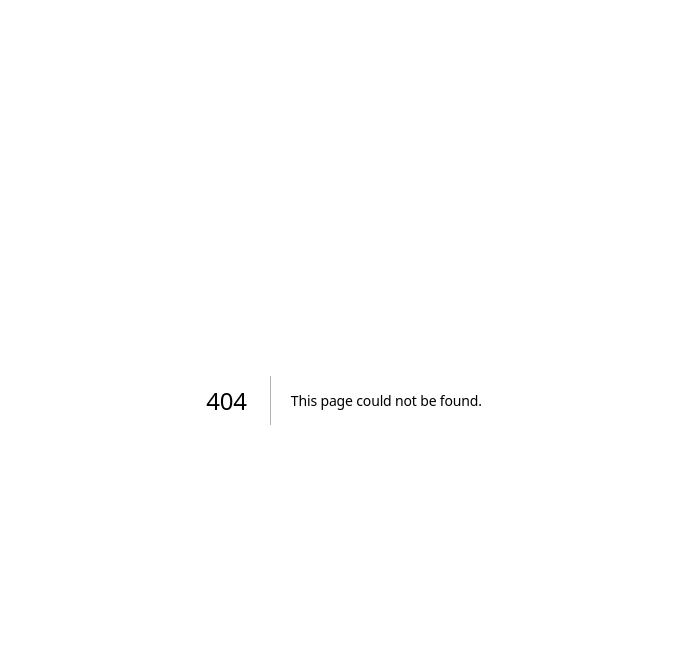
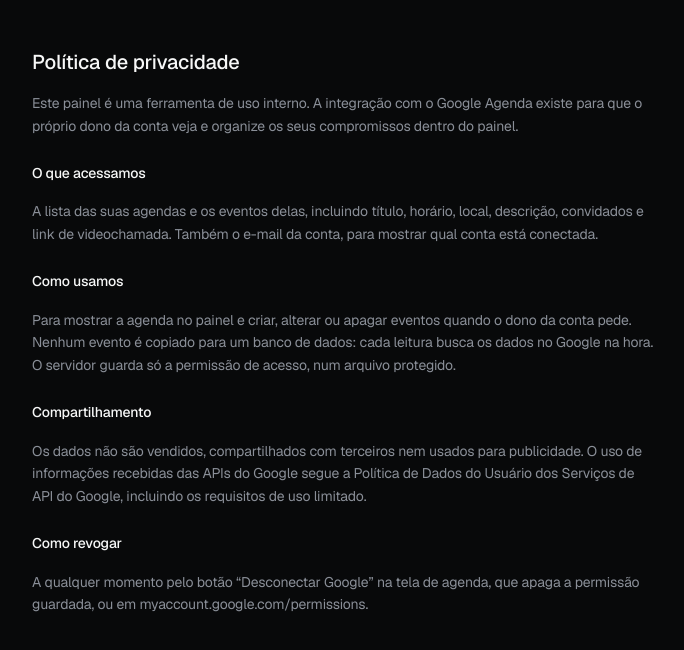
Before and after one commit to sumioshi/whatsapp-automation, a Next.js app in the folder web/: page /privacidade in a window 1280 px wide. Before the commit this address had no page. Shown: the top 650 px of the page, without its empty margins (296-980 px from the left). Built offline with nearby package versions, Linux system fonts and the light colour scheme.

Commit message:
feat(painel): política de privacidade pública em /privacidade (exigida pela tela de consentimento do Google)
Co-Authored-By: Claude Opus 5.5 <noreply@anthropic.com>

```diff
--- /dev/null
+++ b/web/app/privacidade/page.tsx
@@ -0,0 +1,42 @@
+import type { Metadata } from "next";
+
+export const metadata: Metadata = { title: "Política de privacidade" };
+
+/**
+ * Política pública da integração com o Google Agenda. Fica fora do login porque
+ * a tela de consentimento do Google exige um link aberto para ela.
+ */
+export default function PrivacidadePage() {
+  return (
+    <main className="mx-auto max-w-2xl space-y-4 px-6 py-12 text-sm leading-relaxed text-fg-dim">
+      <h1 className="text-xl font-medium text-fg">Política de privacidade</h1>
+      <p>
+        Este painel é uma ferramenta de uso interno. A integração com o Google Agenda existe para
+        que o próprio dono da conta veja e organize os seus compromissos dentro do painel.
+      </p>
+      <h2 className="pt-2 font-medium text-fg">O que acessamos</h2>
+      <p>
+        A lista das suas agendas e os eventos delas, incluindo título, horário, local, descrição,
+        convidados e link de videochamada. Também o e-mail da conta, para mostrar qual conta está
+        conectada.
+      </p>
+      <h2 className="pt-2 font-medium text-fg">Como usamos</h2>
+      <p>
+        Para mostrar a agenda no painel e criar, alterar ou apagar eventos quando o dono da conta
+        pede. Nenhum evento é copiado para um banco de dados: cada leitura busca os dados no Google
+        na hora. O servidor guarda só a permissão de acesso, num arquivo protegido.
+      </p>
+      <h2 className="pt-2 font-medium text-fg">Compartilhamento</h2>
+      <p>
+        Os dados não são vendidos, compartilhados com terceiros nem usados para publicidade. O uso
+        de informações recebidas das APIs do Google segue a Política de Dados do Usuário dos
+        Serviços de API do Google, incluindo os requisitos de uso limitado.
+      </p>
+      <h2 className="pt-2 font-medium text-fg">Como revogar</h2>
+      <p>
+        A qualquer momento pelo botão “Desconectar Google” na tela de agenda, que apaga a permissão
+        guardada, ou em myaccount.google.com/permissions.
+      </p>
+    </main>
+  );
+}
--- a/web/lib/classificacao-rotas.ts
+++ b/web/lib/classificacao-rotas.ts
@@ -92,4 +92,5 @@ export const CLASSIFICACAO: Record<string, 'dono' | 'atendimento' | 'publico'> =
   'atendimento/g/[slug]/page.tsx': 'atendimento',
   'atendimento/page.tsx': 'atendimento',
   'login/page.tsx': 'publico',
+  'privacidade/page.tsx': 'publico',
 };
--- a/web/proxy.ts
+++ b/web/proxy.ts
@@ -49,8 +49,9 @@ export const config = {
   // protege tudo, menos: assets estáticos do Next, favicon, o proxy da API de
   // controle e a API pública v1 (as duas têm auth própria por Bearer), o
   // fluxo de login/saída, o manifest e os ícones (o fetch do manifest é sem
-  // cookies; sem ele o "Instalar app" não aparece).
+  // cookies; sem ele o "Instalar app" não aparece) e a política de privacidade
+  // (a tela de consentimento do Google exige link público).
   matcher: [
-    "/((?!_next/static|_next/image|favicon.ico|api/control(?:/|$)|api/v1(?:/|$)|api/login$|api/logout$|login$|manifest.webmanifest|icon-192.png|icon-512.png|apple-touch-icon.png).*)",
+    "/((?!_next/static|_next/image|favicon.ico|api/control(?:/|$)|api/v1(?:/|$)|api/login$|api/logout$|login$|privacidade$|manifest.webmanifest|icon-192.png|icon-512.png|apple-touch-icon.png).*)",
   ],
 };
```
Also changed, not shown: 1 other file (tests, documents, lock files or other folders).
